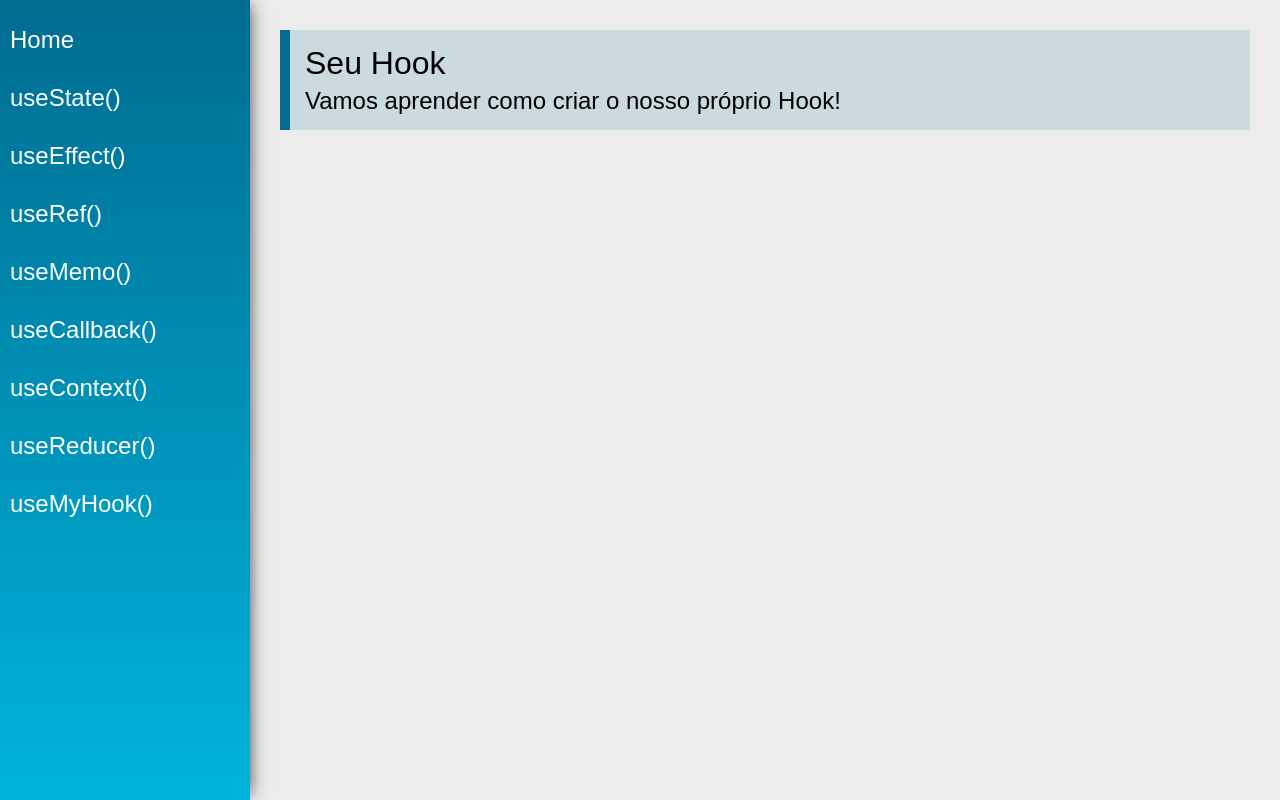
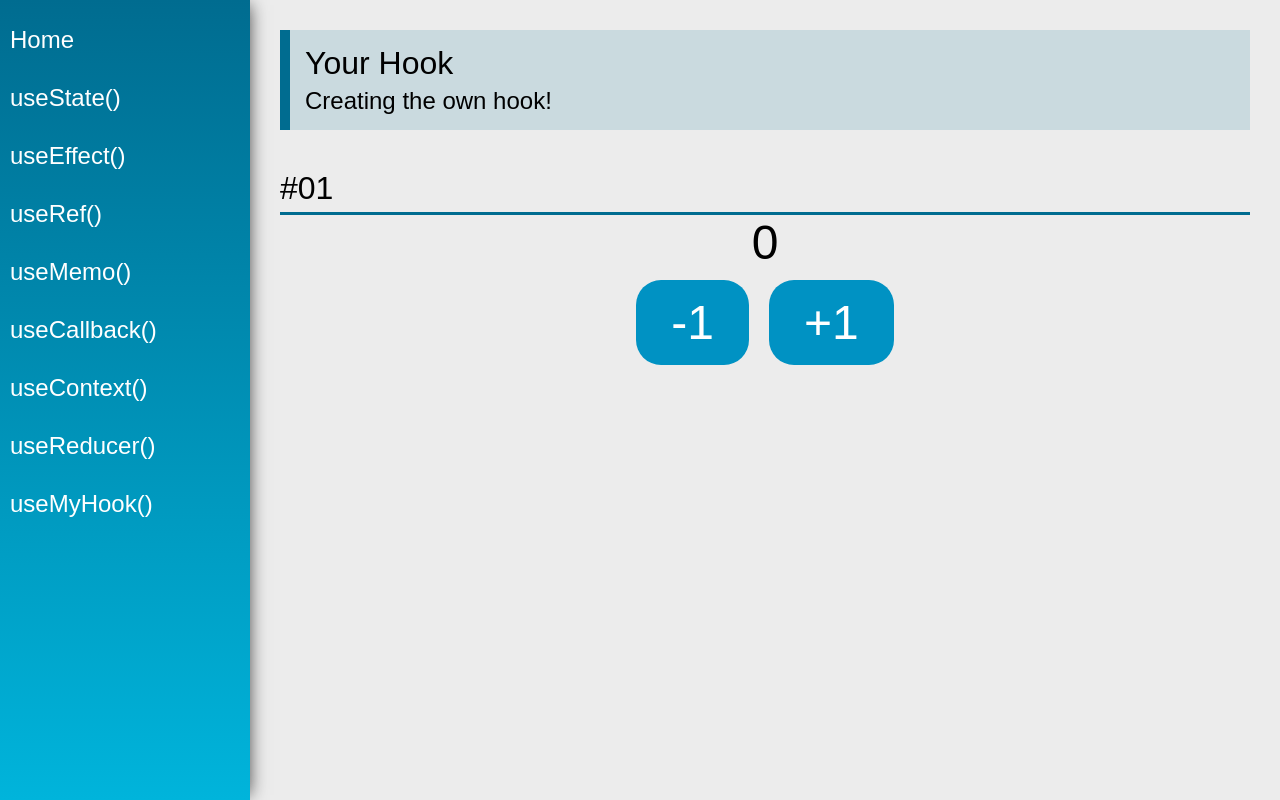
Before and after one commit to LuSrodri/React-hooks-learning, a React (Create React App) app: page /useCustom in a window 1280 px wide. Built offline with nearby package versions, Linux system fonts and the light colour scheme.

Commit message:
Custom hooks

```diff
--- /dev/null
+++ b/src/hooks/useCounter.js
@@ -0,0 +1,17 @@
+
+
+import React, { useState } from "react";
+
+export const useCounter = (initialValue = 0) => {
+    const [count, setCount] = useState(initialValue)
+
+    function inc() {
+        setCount(count + 1)
+    }
+
+    function dec() {
+        setCount(count - 1)
+    }
+
+    return {count, inc, dec}
+}
--- a/src/views/examples/UseCustom.jsx
+++ b/src/views/examples/UseCustom.jsx
@@ -1,13 +1,29 @@
+
+
 import React from 'react'
 import PageTitle from '../../components/layout/PageTitle'
+import SectionTitle from '../../components/layout/SectionTitle'
+
+import { useCounter } from '../../hooks/useCounter'
 
 const UseRef = (props) => {
+
+    const {count, inc , dec } = useCounter()
+
     return (
         <div className="UseCustom">
             <PageTitle
-                title="Seu Hook"
-                subtitle="Vamos aprender como criar o nosso próprio Hook!"
+                title="Your Hook"
+                subtitle="Creating the own hook!"
             />
+            <SectionTitle title="#01"></SectionTitle>
+            <div className="center">
+                <span className="text">{count}</span>
+                <div>
+                    <button className='btn' onClick={dec}>-1</button>
+                    <button className='btn' onClick={inc}>+1</button>
+                </div>
+            </div>
         </div>
     )
 }
```
Also changed, not shown: finalResult.png (added), 1 other file (tests, documents, lock files or other folders).
